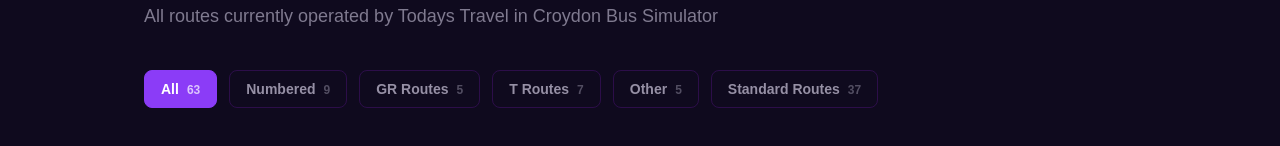
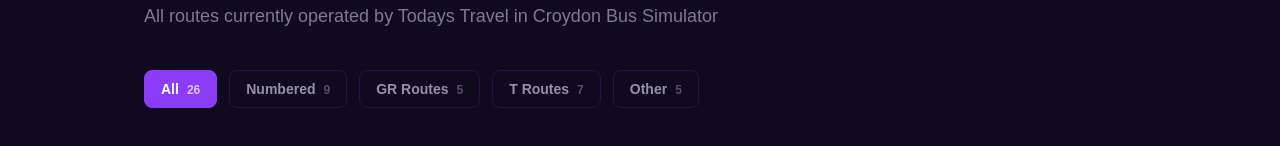
Before and after one commit to XPMaster4865/todays-travel, a Next.js app: page /routes in a window 1280 px wide. Shown: the part 223-369 px from the top of the page. Built offline with nearby package versions, Linux system fonts and the light colour scheme.

Commit message:
Keep public Routes page to custom routes only; standard game routes remain in Route Log only

```diff
--- a/app/routes/page.tsx
+++ b/app/routes/page.tsx
@@ -28,45 +28,6 @@ const routes = [
   { number: "P&R", from: "Selhurst Park", to: "Woodside Green", type: "other" },
   { number: "TC1", from: "Town Centre", to: "South End", type: "other" },
   { number: "🚌", from: "West Croydon", to: "South End", type: "other" },
-
-  // Standard Croydon Bus Simulator game routes
-  { number: "50", from: "Croydon, Town Centre (Fairfield Halls)", to: "Thornton Heath, Parchmore Road", type: "standard" },
-  { number: "60", from: "Thornton Heath Pond", to: "South Croydon, Bus Garage", type: "standard" },
-  { number: "64", from: "Thornton Heath Pond", to: "South Croydon, Coombe Road", type: "standard" },
-  { number: "75", from: "Croydon, Town Centre (Fairfield Halls)", to: "Norwood Junction", type: "standard" },
-  { number: "109", from: "Thornton Heath Pond", to: "Croydon, Town Centre (Katharine Street)", type: "standard" },
-  { number: "119", from: "Addiscombe Road, Shirley Road", to: "South Croydon, South End", type: "standard" },
-  { number: "130", from: "Thornton Heath, Parchmore Road", to: "Coombe Lane Tram Stop", type: "standard" },
-  { number: "157", from: "West Croydon", to: "Norwood Junction", type: "standard" },
-  { number: "166", from: "West Croydon", to: "South Croydon, Bus Garage", type: "standard" },
-  { number: "194", from: "Addiscombe Road, Shirley Road", to: "West Croydon", type: "standard" },
-  { number: "197", from: "Croydon, Town Centre (Fairfield Halls)", to: "Norwood Junction", type: "standard" },
-  { number: "198", from: "Thornton Heath, High Street", to: "Shirley Road, Addiscombe", type: "standard" },
-  { number: "250", from: "Croydon, Town Centre (Fairfield Halls)", to: "Thornton Heath, Parchmore Road", type: "standard" },
-  { number: "264", from: "Croydon, Town Centre (Katharine Street)", to: "Mitcham Common", type: "standard" },
-  { number: "289", from: "Waddon Marsh", to: "Elmers End", type: "standard" },
-  { number: "312", from: "South Croydon, Bus Garage", to: "Norwood Junction", type: "standard" },
-  { number: "367", from: "West Croydon", to: "Shirley Road, Addiscombe", type: "standard" },
-  { number: "403", from: "West Croydon", to: "South Croydon, Ruskin Parade", type: "standard" },
-  { number: "405", from: "Croydon, Town Centre (Park Street)", to: "South Croydon, South End", type: "standard" },
-  { number: "407", from: "West Croydon", to: "South Croydon, Bus Garage", type: "standard" },
-  { number: "412", from: "Croydon, Town Centre (Katharine Street)", to: "South Croydon, Ruskin Parade", type: "standard" },
-  { number: "433", from: "Croydon, Town Centre (Park Street)", to: "South Croydon, Coombe Road", type: "standard" },
-  { number: "450", from: "West Croydon", to: "Thornton Heath, Parchmore Road", type: "standard" },
-  { number: "455", from: "Beddington Superstore", to: "South Croydon, South End", type: "standard" },
-  { number: "466", from: "Coombe Lane Tram Stop", to: "South Croydon, Bus Garage", type: "standard" },
-  { number: "468", from: "Thornton Heath, High Street", to: "South Croydon, South End", type: "standard" },
-  { number: "S4", from: "Beddington Superstore", to: "Waddon Marsh", type: "standard" },
-  { number: "N68", from: "Thornton Heath, High Street", to: "South Croydon, Bus Garage", type: "standard" },
-  { number: "N250", from: "Thornton Heath, Parchmore Road", to: "Croydon, Town Centre (Fairfield Halls)", type: "standard" },
-  { number: "TR1", from: "Elmers End", to: "West Croydon (via Sandilands)", type: "standard" },
-  { number: "TR2", from: "Elmers End", to: "West Croydon (via Addiscombe)", type: "standard" },
-  { number: "TR3", from: "Coombe Lane", to: "Therapia Lane", type: "standard" },
-  { number: "RR1", from: "South Croydon, South End", to: "Norwood Junction", type: "standard" },
-  { number: "RR2", from: "South Croydon, South End", to: "Norwood Junction Station", type: "standard" },
-  { number: "RR3", from: "West Croydon", to: "Norwood Junction Station", type: "standard" },
-  { number: "RR4", from: "South Croydon, South End", to: "Thornton Heath, Parchmore Road", type: "standard" },
-  { number: "SCS", from: "Norwood Junction (West)", to: "Norwood Junction (East)", type: "standard" },
 ];
 
 const filters = [
@@ -75,7 +36,6 @@ const filters = [
   { label: "GR Routes", value: "gr" },
   { label: "T Routes", value: "t" },
   { label: "Other", value: "other" },
-  { label: "Standard Routes", value: "standard" },
 ];
 
 export default function Routes() {
```
